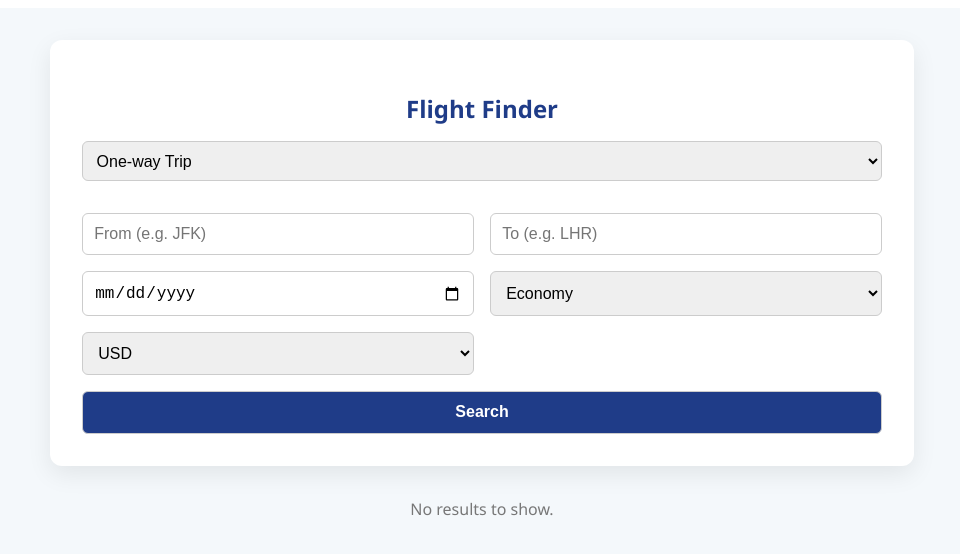
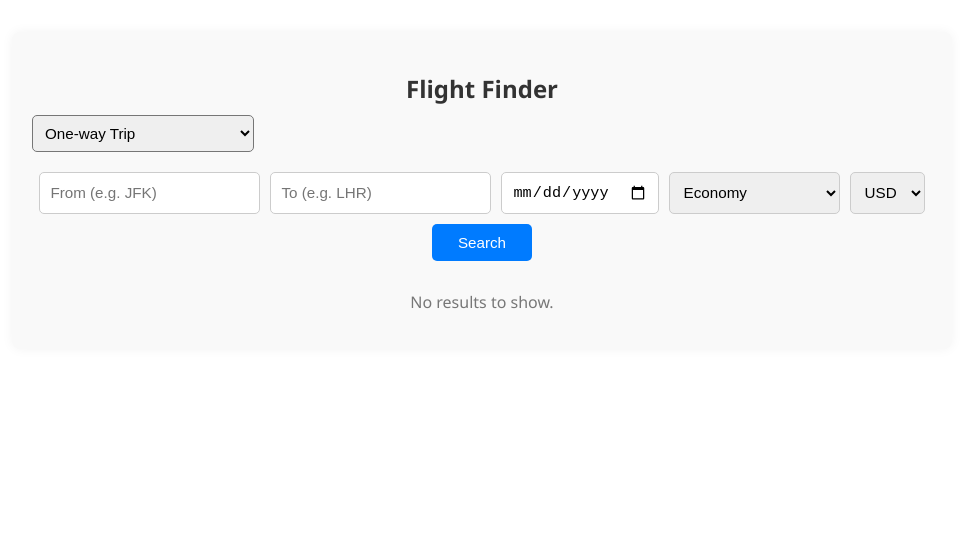
Before and after one commit to par2hibATU/GlobeTrek_FinalProject, a React (Create React App) app in the folder client/: page /flight in a window 1280 px wide. Shown: the top 554 px of the page, without its empty margins (158-1118 px from the left). Built offline with nearby package versions, Linux system fonts and the light colour scheme.

Commit message:
form with improved css

```diff
--- a/client/src/pages/flight/Flight.jsx
+++ b/client/src/pages/flight/Flight.jsx
@@ -3,13 +3,22 @@ import axios from "axios";
 import "./flight.css";
 
 const airportData = {
-  letterkenny: { name: "Letterkenny", iata: "LTR", lat: 54.94999, lng: -7.73332 },
-  signature: { name: "Dublin Signature", iata: "DSA", lat: 53.42989, lng: -6.2454 },
+  letterkenny: {
+    name: "Letterkenny",
+    iata: "LTR",
+    lat: 54.94999,
+    lng: -7.73332,
+  },
+  signature: {
+    name: "Dublin Signature",
+    iata: "DSA",
+    lat: 53.42989,
+    lng: -6.2454,
+  },
   shannon: { name: "Shannon", iata: "SNN", lat: 52.69966, lng: -8.91469 },
   dublin: { name: "Dublin", iata: "DUB", lat: 52.69966, lng: -8.91469 },
-  cork: { name: "Cork", iata: "ORK", lat: 51.84493, lng: -8.49279 }
+  cork: { name: "Cork", iata: "ORK", lat: 51.84493, lng: -8.49279 },
 };
-
 
 const Flight = () => {
   const [apiChoice, setApiChoice] = useState("oneway");
@@ -21,7 +30,7 @@ const Flight = () => {
     returnDate: "",
     cabinClass: "",
     currency: "",
-    selectedAirport: ""
+    selectedAirport: "",
   });
 
   const [results, setResults] = useState([]);
@@ -29,7 +38,7 @@ const Flight = () => {
   const [errorMsg, setErrorMsg] = useState(null);
 
   const flightApiKey = "ca58f54fcfmshc9094c7708a82fdp13d1bajsn692a9dac2899";
-  const rapidApiKey = "YOUR_RAPIDAPI_KEY";
+  const rapidApiKey = "ca58f54fcfmshc9094c7708a82fdp13d1bajsn692a9dac2899";
 
   const handleInput = (e) => {
     const { name, value } = e.target;
@@ -55,7 +64,7 @@ const Flight = () => {
         returnDate,
         cabinClass,
         currency,
-        selectedAirport
+        selectedAirport,
       } = formInputs;
 
       if (apiChoice === "airportsLive") {
@@ -65,8 +74,8 @@ const Flight = () => {
         const res = await axios.get(endpoint, {
           headers: {
             "x-rapidapi-host": "aerodatabox.p.rapidapi.com",
-            "x-rapidapi-key": rapidApiKey
-          }
+            "x-rapidapi-key": rapidApiKey,
+          },
         });
 
         setResults(res.data?.departures || res.data?.arrivals || []);
@@ -134,7 +143,11 @@ const Flight = () => {
                   required
                 />
               )}
-              <select name="cabinClass" onChange={handleInput} defaultValue="ECONOMY">
+              <select
+                name="cabinClass"
+                onChange={handleInput}
+                defaultValue="ECONOMY"
+              >
                 <option value="ECONOMY">Economy</option>
                 <option value="PREMIUM_ECONOMY">Premium Economy</option>
                 <option value="BUSINESS">Business</option>
@@ -172,15 +185,45 @@ const Flight = () => {
       </div>
 
       <div className="resultsBox">
-        {results.length > 0 ? (
-          results.map((item, idx) => (
-            <div key={idx} className="resultCard">
-              <pre>{JSON.stringify(item, null, 2)}</pre>
-            </div>
-          ))
-        ) : (
-          !loading && <p className="noResults">No results to show.</p>
-        )}
+        {results.length > 0
+          ? results.map((item, idx) => {
+              const isLeg = item.departure && item.arrival;
+              const flight = isLeg ? item : item.legs?.[0];
+
+              return (
+                <div key={idx} className="resultCard">
+                  <h3>
+                    {item.airline?.name ||
+                      flight?.airline?.name ||
+                      "Airline Info"}
+                  </h3>
+                  <p>
+                    <strong>Flight:</strong>{" "}
+                    {item.number || flight?.number || "N/A"}
+                  </p>
+                  <p>
+                    <strong>From:</strong>{" "}
+                    {flight?.departure?.airport?.name || "Unknown"}{" "}
+                    <span className="time">
+                      ({flight?.departure?.scheduledTime || "-"})
+                    </span>
+                  </p>
+                  <p>
+                    <strong>To:</strong>{" "}
+                    {flight?.arrival?.airport?.name || "Unknown"}{" "}
+                    <span className="time">
+                      ({flight?.arrival?.scheduledTime || "-"})
+                    </span>
+                  </p>
+                  {item.status && (
+                    <p>
+                      <strong>Status:</strong> {item.status}
+                    </p>
+                  )}
+                </div>
+              );
+            })
+          : !loading && <p className="noResults">No results to show.</p>}
       </div>
     </div>
   );
--- a/client/src/pages/flight/flight.css
+++ b/client/src/pages/flight/flight.css
@@ -1,103 +1,94 @@
 .flightWrapper {
-    padding: 2rem;
-    font-family: "Segoe UI", Tahoma, Geneva, Verdana, sans-serif;
-    background-color: #f4f8fb;
-    min-height: 100vh;
-  }
-
-  /* Header & Form Box */
-  .searchBox {
-    max-width: 800px;
-    margin: 0 auto;
-    background: #ffffff;
-    border-radius: 12px;
-    padding: 2rem;
-    box-shadow: 0 8px 24px rgba(0, 0, 0, 0.08);
+    max-width: 900px;
+    margin: 2rem auto;
+    padding: 20px;
+    background: #f9f9f9;
+    border-radius: 8px;
+    font-family: 'Segoe UI', Tahoma, Geneva, Verdana, sans-serif;
+    box-shadow: 0 0 12px rgba(0, 0, 0, 0.05);
   }
 
   .searchBox h2 {
+    margin-bottom: 10px;
     text-align: center;
-    margin-bottom: 1rem;
-    color: #1f3c88;
+    color: #333;
   }
 
-  .dropdown {
-    width: 100%;
-    padding: 0.6rem;
-    margin-bottom: 1rem;
-    border-radius: 6px;
-    border: 1px solid #ccc;
-    font-size: 1rem;
-  }
-
-  /* Input Form */
   .searchForm {
-    display: grid;
-    grid-template-columns: 1fr 1fr;
-    gap: 1rem;
-    margin-top: 1rem;
+    display: flex;
+    flex-wrap: wrap;
+    gap: 10px;
+    justify-content: center;
+    margin-top: 10px;
   }
 
   .searchForm input,
   .searchForm select,
   .searchForm button {
-    padding: 0.7rem;
-    border-radius: 6px;
+    padding: 10px;
+    border-radius: 5px;
     border: 1px solid #ccc;
-    font-size: 1rem;
+    font-size: 0.95rem;
   }
 
-  .searchForm input:focus,
-  .searchForm select:focus {
-    outline: none;
-    border-color: #1f3c88;
-  }
-
-  /* Submit Button */
   .searchForm button {
-    background-color: #1f3c88;
+    background-color: #007bff;
     color: white;
-    font-weight: bold;
+    border: none;
+    min-width: 100px;
     cursor: pointer;
-    grid-column: span 2;
-    transition: background-color 0.3s;
+    transition: background 0.2s;
   }
 
   .searchForm button:hover {
-    background-color: #3457b1;
+    background-color: #0056b3;
   }
 
-  .searchForm button:disabled {
-    background-color: #ccc;
-    cursor: not-allowed;
+  .dropdown {
+    margin-bottom: 10px;
+    padding: 8px;
+    border-radius: 5px;
+    font-size: 0.95rem;
   }
 
-  /* Error Message */
-  .error {
-    margin-top: 1rem;
-    color: red;
-    font-weight: bold;
-    text-align: center;
-  }
-
-  /* Results Section */
   .resultsBox {
-    max-width: 900px;
-    margin: 2rem auto;
+    margin-top: 30px;
   }
 
   .resultCard {
     background-color: #ffffff;
-    margin-bottom: 1.5rem;
-    padding: 1rem;
-    border-radius: 10px;
-    box-shadow: 0 5px 15px rgba(0, 0, 0, 0.07);
-    white-space: pre-wrap;
-    font-family: monospace;
+    border-left: 4px solid #007bff;
+    padding: 15px 20px;
+    margin-bottom: 15px;
+    border-radius: 6px;
+    box-shadow: 0 0 5px rgba(0,0,0,0.06);
+  }
+
+  .resultCard h3 {
+    margin-top: 0;
+    margin-bottom: 8px;
+    color: #333;
+  }
+
+  .resultCard p {
+    margin: 6px 0;
+    color: #444;
+  }
+
+  .resultCard .time {
+    font-style: italic;
+    color: #666;
+    font-size: 0.9rem;
+  }
+
+  .error {
+    color: red;
+    text-align: center;
+    margin-top: 15px;
   }
 
   .noResults {
     text-align: center;
     color: #777;
-    margin-top: 1rem;
+    margin-top: 20px;
   }
```
